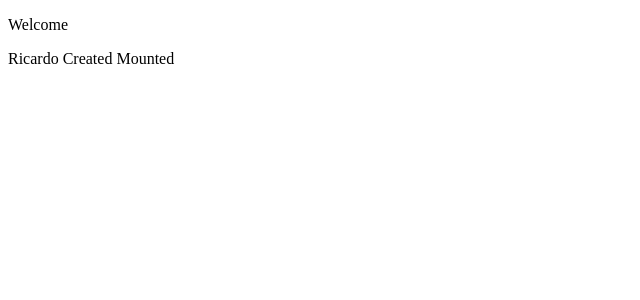
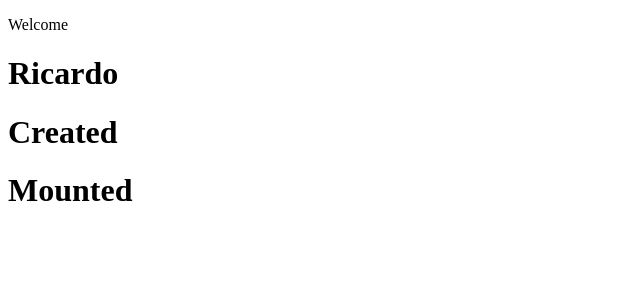
Before and after one commit to Naneshoru/Vue-monte-seu-burger, a Vue app: page / in a window 1280 px wide. Shown: the top 300 px of the page, without its empty margins (0-640 px from the left). Built offline with nearby package versions, Linux system fonts and the light colour scheme.

Commit message:
Importando um componente para usar props

```diff
--- /dev/null
+++ b/src/components/Info.vue
@@ -0,0 +1,18 @@
+<template>
+  <div>
+    <h1> {{ data }} </h1>
+    <h1> {{ created }} </h1>
+    <h1> {{ mounted }} </h1>
+  </div>
+</template>
+
+<script>
+  export default {
+    name: 'InfoItem',
+    props: {
+      data: String,
+      created: String,
+      mounted: String
+    }
+  }
+</script>
--- a/src/components/Shape.vue
+++ b/src/components/Shape.vue
@@ -1,15 +1,17 @@
 <template>
   <div>
     <p> Welcome </p>
-
-    {{ data }}
-    {{ created }}
-    {{ mounted }}
+    <Info :data="data" :created="created" :mounted='mounted'/>
   </div>
 </template>
 
 <script>
+  import Info from './Info.vue'
+
   export default {
+    components: {
+      Info
+    },
     name: 'ShapeComponent',
     data() {
       return {
```
